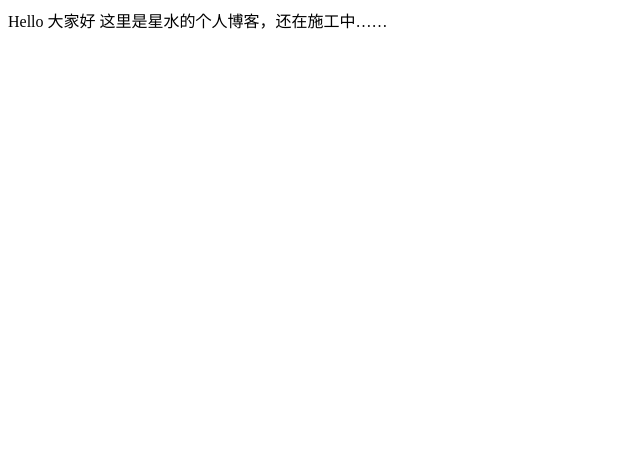
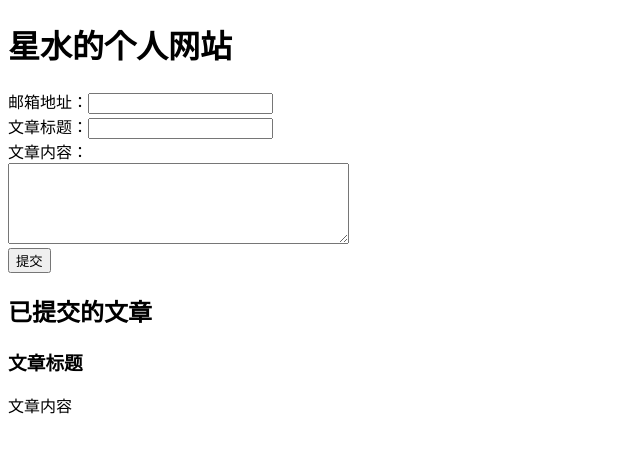
Before and after one commit to wintersheep12/wintersheep12.github.io, a plain HTML site: page index.html in a window 1280 px wide. Shown: the whole page, without its empty margins (0-640 px from the left). Drawn offline with Linux system fonts and the light colour scheme.

Commit message:
Update index.html

```diff
--- a/index.html
+++ b/index.html
@@ -1 +1,54 @@
-<p>Hello 大家好 这里是星水的个人博客，还在施工中……</p>
+<!DOCTYPE html>
+<html>
+<body>
+
+<h1>星水的个人网站</h1>
+
+<form>
+  邮箱地址：<input type="email" name="email" required><br>
+  文章标题：<input type="text" name="article-title" required><br>
+  文章内容：<br>
+  <textarea name="article-content" rows="5" cols="40"></textarea><br>
+  <input type="submit" value="提交">
+</form>
+
+<h2>已提交的文章</h2>
+
+<div id="articles"></div>
+
+<script>
+// 定义一个函数，用于添加一篇文章
+function addArticle(title, content) {
+  var articlesDiv = document.getElementById('articles');
+  var articleElement = document.createElement('div');
+  var titleElement = document.createElement('h3');
+  var contentElement = document.createElement('p');
+var deleteButton = document.createElement('button');
+  deleteButton.innerHTML = '删除';
+
+  titleElement.innerHTML = title;
+  contentElement.innerHTML = content
+articleElement.appendChild(titleElement);
+articleElement.appendChild(contentElement);
+articlesDiv.appendChild(articleElement);
+deleteButton.addEventListener('click', function() {
+    articleElement.remove();
+  });
+}
+
+// 提交表单时，添加一篇文章
+var form = document.querySelector('form');
+form.addEventListener('submit', function(event) {
+event.preventDefault(); // 阻止页面跳转
+
+var titleInput = document.querySelector('input[name="article-title"]');
+var contentInput = document.querySelector('textarea[name="article-content"]');
+addArticle(titleInput.value, contentInput.value);
+});
+
+// 添加一篇文章，用于测试
+addArticle('文章标题', '文章内容');
+</script>
+
+</body>
+</html>
```
